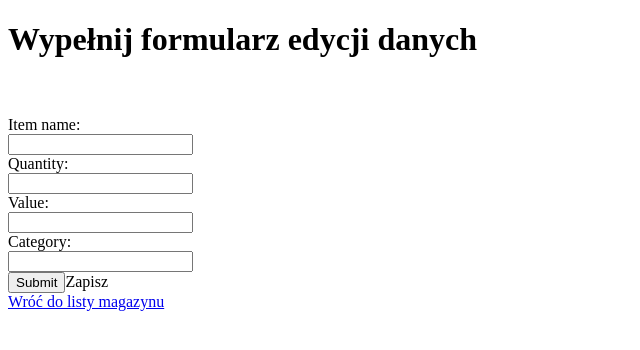
After one commit to akiwind/Employee-app, a Flask app: page /werehouse/edit/1 in a window 1280 px wide. The commit adds this page. Shown: the top 350 px of the page, without its empty margins (0-640 px from the left). Run offline with Flask 3, Linux system fonts and the light colour scheme; data that the repository does not hold is empty; some libraries are stand-ins or nearby versions.

Commit message:
Dodano weryfikacje formularzy i strone startową

```diff
--- a/app/__init__.py
+++ b/app/__init__.py
@@ -1,9 +1,13 @@
 from flask import Flask
 from dotenv import load_dotenv
 from app.routes.employees import employees_bp
+from app.routes.werehouse import werehouse_bp
+from app.routes.home import home_db
 
 def create_app():
     load_dotenv()
     app = Flask(__name__)
+    app.register_blueprint(home_db)
     app.register_blueprint(employees_bp)
+    app.register_blueprint(werehouse_bp)
     return app
--- a/app/db/werehouse_repo.py
+++ b/app/db/werehouse_repo.py
@@ -1 +1,103 @@
-from db.connection import get_conn
+from app.db.connection import get_conn
+
+def add_item(item_name, item_quantity, item_value, item_category):
+    conn = get_conn()
+    cur = conn.cursor()
+    cur.execute(
+        "SELECT COUNT(*) FROM werehouse WHERE item_name = %s",(item_name,)
+    )
+    count = cur.fetchone()[0]
+
+    if count > 0:
+        cur.execute(
+        "SELECT item_quantity, item_id FROM werehouse WHERE item_name = %s",(item_name,)
+        )
+        quant_data =  cur.fetchone()
+        item_id =  quant_data[1]
+        quant = quant_data[0]
+        cur.execute(
+            "UPDATE werehouse SET "
+            "item_quantity = %s + %s "
+            "WHERE item_id = %s",
+            ( item_quantity, quant, item_id)
+        )
+        conn.commit()
+        cur.close()
+        conn.close()
+
+    else:
+        cur.execute(
+            "INSERT INTO werehouse(item_name, item_quantity, item_value, item_category)" \
+            "VALUES (%s, %s, %s, %s)" \
+            "RETURNING item_id",
+            (item_name, item_quantity, item_value, item_category)
+        )
+        new_id = cur.fetchone()[0]
+        conn.commit()
+        cur.close()
+        conn.close()
+        return new_id
+
+def get_all_items():
+    conn = get_conn()
+    cur = conn.cursor()
+    cur.execute(
+        "SELECT * FROM werehouse"
+    )
+    all_data = cur.fetchall()
+    cur.close()
+    conn.close()
+    return all_data
+
+def get_item_by_id(item_id):
+    conn = get_conn()
+    cur = conn.cursor()
+    cur.execute(
+        "SELECT * FROM werehouse WHERE item_id = %s",(item_id,)
+    )
+    item_data = cur.fetchone()
+    cur.close()
+    conn.close()
+    return item_data
+
+def update_item(item_name, item_quantity, item_value, item_category, item_id):
+    conn = get_conn()
+    cur = conn.cursor()
+    cur.execute(
+        (
+        "UPDATE werehouse SET "
+        "item_name = %s, "
+        "item_quantity = %s, "
+        "item_value = %s, "
+        "item_category =%s "
+        "WHERE item_id = %s"
+        ),
+        (item_name, item_quantity, item_value, item_category, item_id)
+    )
+    conn.commit()
+    cur.close()
+    conn.close()
+    return
+
+def delete_item(item_id):
+    conn = get_conn()
+    cur = conn.cursor()
+    cur.execute(
+        "DELETE FROM werehouse WHERE item_id = %s",(item_id,)
+    )
+    conn.commit()
+    cur.close()
+    conn.close()
+    return
+
+def item_name_exists(item_name):
+    conn = get_conn()
+    cur = conn.cursor()
+    cur.execute(
+        "SELECT COUNT(*) FROM werehouse WHERE item_name = %s",(item_name,)
+    )
+    count = cur.fetchone()[0]
+    conn.commit()
+    cur.close()
+    conn.close()
+    return count > 0
--- /dev/null
+++ b/app/routes/werehouse.py
@@ -0,0 +1,63 @@
+from flask import Blueprint, request, render_template, redirect
+from app.db.werehouse_repo import (
+    add_item, get_all_items, get_item_by_id, update_item, delete_item,
+)
+
+werehouse_bp = Blueprint("werehouse", __name__)
+
+@werehouse_bp.route("/werehouse", methods=["GET","POST"])
+def home():
+
+    if request.method == "GET":
+        html = render_template("werehouse/list.html",list_items=get_all_items())
+        return html
+    else:
+        value = request.form["item_value"]
+        ilosc = request.form["item_quantity"]
+        category = request.form["item_category"]
+        name = request.form["item_name"]
+
+        if value is None or name is None or ilosc is None or category is None:
+            return render_template("werehouse/list.html",
+                                    list_employees=get_all_items(),
+                                    error="Wszystkie pola muszą być wypełnione!")
+
+        try:
+            value = int(value)
+            ilosc = int(ilosc)
+        except ValueError:
+            return render_template("werehouse/list.html",
+                                    list_items=get_all_items(),
+                                    error="Value i Quantity muszą być liczbami!")
+
+
+        add_item(name, ilosc, value, category)
+        return redirect("/werehouse")
+
+@werehouse_bp.route("/werehouse/edit/<int:item_id>", methods=["GET","POST"])
+def item(item_id):
+
+    if request.method == "GET":
+        html = render_template("werehouse/edit.html" ,item_data = get_item_by_id(item_id))
+        return html
+    else:
+        update_item(request.form["item_name"],
+                        request.form["item_quantity"],
+                        request.form["item_value"],
+                        request.form["item_category"],
+                        item_id)
+        return redirect("/werehouse")
+
+
+@werehouse_bp.route("/werehouse/delete/<int:item_id>", methods=["GET","POST"])
+def delete(item_id):
+    if request.method == "GET":
+        html = render_template("/werehouse/delete.html" ,item_data = get_item_by_id(item_id))
+        return html
+    else:
+        delete_item(item_id)
+        return redirect("/werehouse")
+
+
+if __name__ == "__main__":
+    app.run(debug=True)
--- a/app/templates/employees/delete.html
+++ b/app/templates/employees/delete.html
@@ -1,3 +1,5 @@
+<!doctype html>
+
 <html>
     <head>
 
--- a/app/templates/employees/edit.html
+++ b/app/templates/employees/edit.html
@@ -12,6 +12,6 @@
             <label>Country:</label><br><input type='text' name='country' value="{{ employee_data[4] }}"><br>
             <label>Phone number:</label><br><input type='text' name='phone' value="{{ employee_data[5] }}"><br>
             <input type='submit'>Zapisz</form>
-            <a href='/'>Wróć do listy pracowników</a>
+            <a href='/employees'>Wróć do listy pracowników</a>
     </body>
 </html>
--- /dev/null
+++ b/app/templates/werehouse/edit.html
@@ -0,0 +1,18 @@
+<!doctype html>
+
+<html>
+    <head>
+        {% if error %}
+        <p style="color:red;">{{ error }}</p>
+        {% endif %}
+    </head>
+    <body>
+        <h1>Wypełnij formularz edycji danych</h1><br><form method='POST'><br>
+            <label>Item name:</label><br><input type='text' name='item_name' value="{{ item_data[1] }}"><br>
+            <label>Quantity:</label><br><input type='text' name='item_quantity' value="{{ item_data[2] }}"><br>
+            <label>Value:</label><br><input type='text' name='item_value' value="{{ item_data[3] }}"><br>
+            <label>Category:</label><br><input type='text' name='item_category' value="{{ item_data[4] }}"><br>
+            <input type='submit'>Zapisz</form>
+            <a href='/werehouse'>Wróć do listy magazynu</a>
+    </body>
+</html>
```
Also changed, not shown: app/db/employees_repo.py (+10 -1 lines), app/routes/employees.py (+32 -13 lines), app/routes/home.py (added, +9 -0 lines), app/templates/employees/list.html (+8 -4 lines), app/templates/home/home.html (added, +13 -0 lines), app/templates/werehouse/delete.html (added, +13 -0 lines), app/templates/werehouse/list.html (added, +29 -0 lines).
